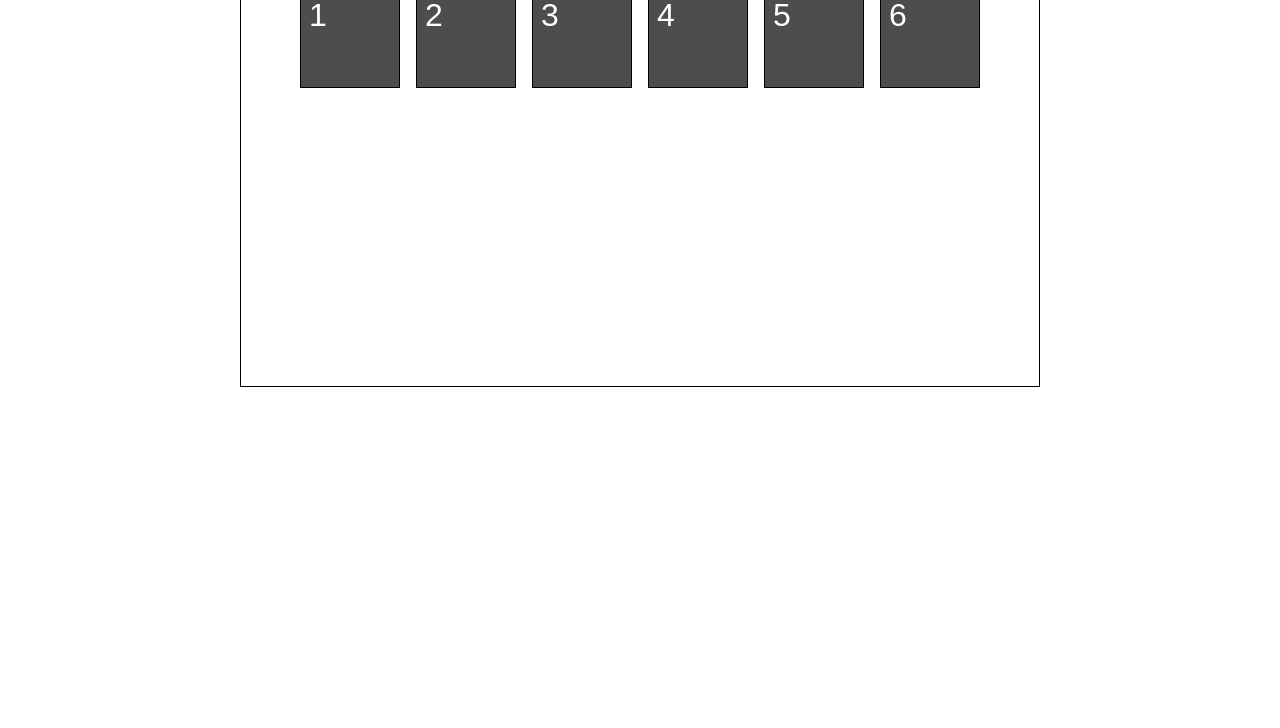
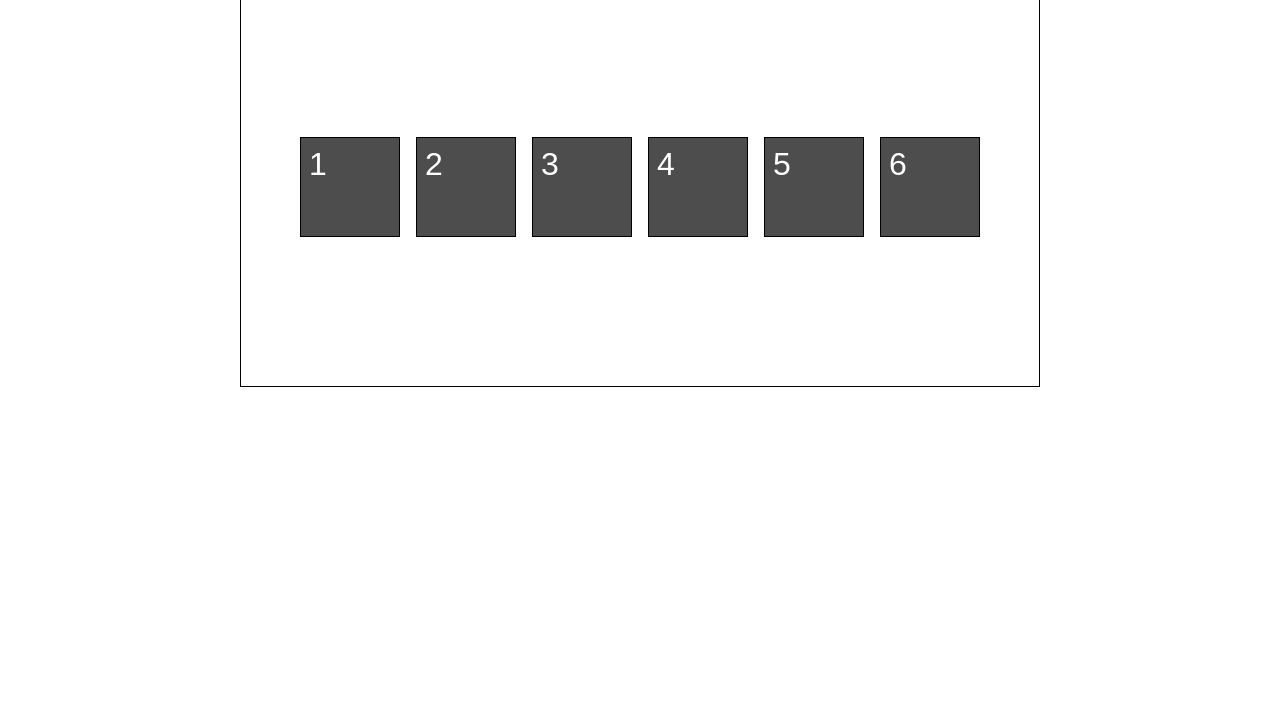
Before and after one commit to adrianhelllo/css_flexbox, a plain HTML site: page index.html in a window 1280 px wide. Shown: the part 72-800 px from the top of the page. Drawn offline with Linux system fonts and the light colour scheme.

Commit message:
align content set to center

```diff
--- a/style.css
+++ b/style.css
@@ -24,7 +24,7 @@ body {
     /* flex-direction: row;
     flex-wrap: wrap; */
     flex-flow: row wrap;
-    align-content: flex-start;
+    align-content: center;
 }
 
 .box {
```
